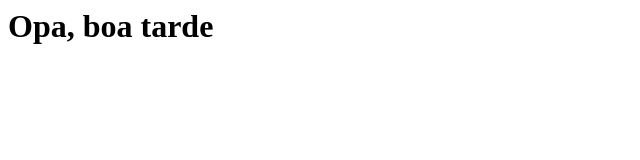
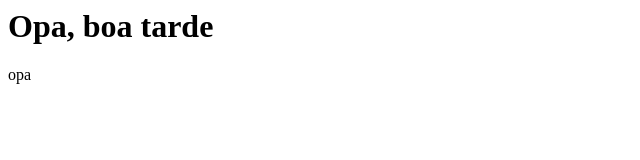
Before and after one commit to pdamiann/Pedro-Damian, a plain HTML site: page index.html in a window 1280 px wide. Shown: the full height of the page, 0-640 px from the left. Drawn offline with Linux system fonts and the light colour scheme.

Commit message:
Update index.html

```diff
--- a/index.html
+++ b/index.html
@@ -1,3 +1,6 @@
 <html>
   <h1> Opa, boa tarde </h1>
+  <p>
+  opa
+  </p>
 </html>
```
